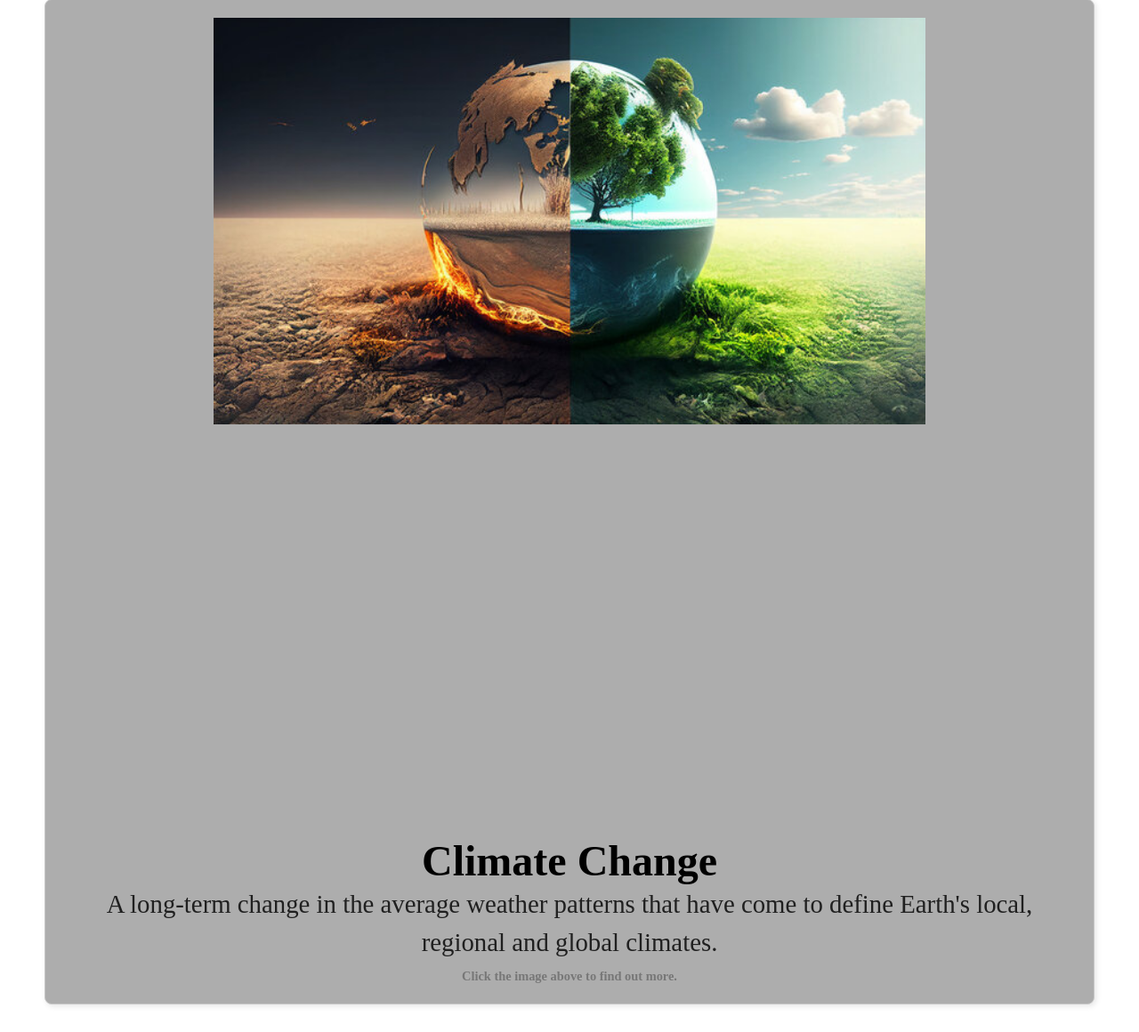
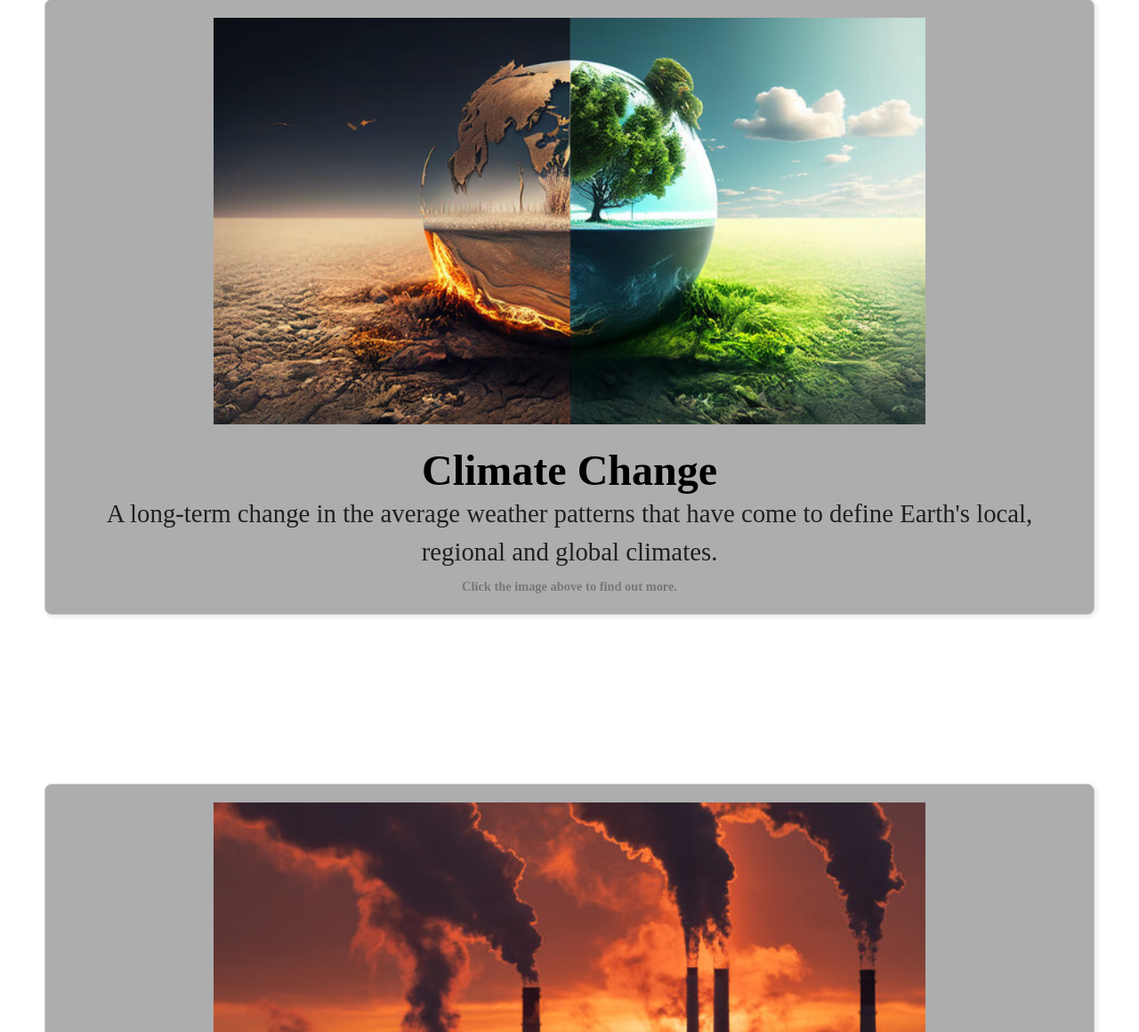
Before and after one commit to w1883045/eLife, a PHP site: page / in a window 1280 px wide. Shown: the part 418-1578 px from the top of the page at 89% size. Run offline with PHP 8.4, Linux system fonts and the light colour scheme.

Commit message:
Add files via upload

```diff
--- a/index.html
+++ b/index.html
@@ -41,7 +41,7 @@
 
     <div class="image-links">
         <div class="clickable-item">
-            <a href="climatechange.html" class="clickable-container climatechange-image">
+            <a href="climatechange.html" class="clickable-container">
                 <img src="images/climate.png" alt="Environmental Issues" class="clickable-image">
             </a>
             <p class="image-text">
--- a/style.css
+++ b/style.css
@@ -185,9 +185,3 @@ nav ul li a:hover {
     color: #777777;
     margin-top: 10px;
 }
-
-.climatechange-image {
-    width: 90%;
-    max-width: 900px;
-    height: 900px;
-}
```
